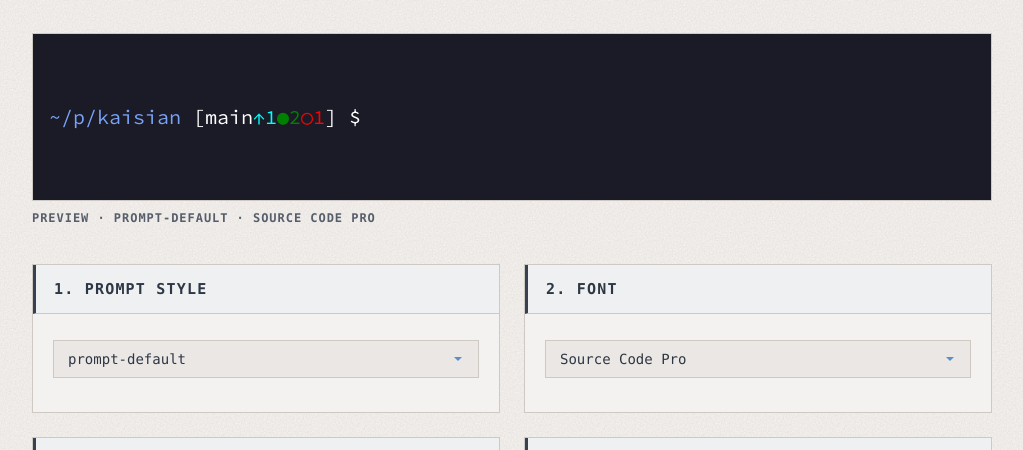
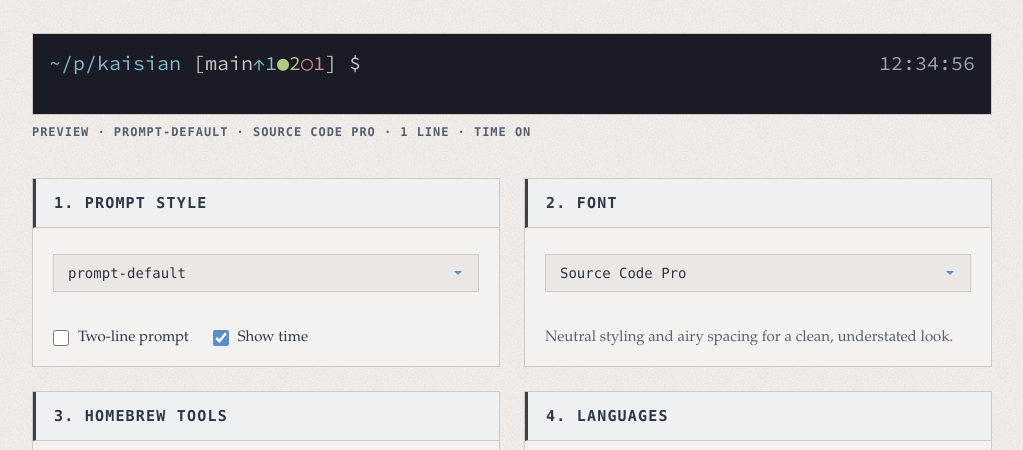
Before and after one commit to taiansu/kaisian, a plain HTML site: page web/index.html in a window 1280 px wide. Shown: the part 329-779 px from the top of the page, without its empty margins (128-1151 px from the left). Drawn offline with Linux system fonts and the light colour scheme.

Commit message:
feat: add configurable prompt layout and time options

```diff
--- a/web/index.html
+++ b/web/index.html
@@ -150,17 +150,60 @@
       padding: 14px 16px;
       min-height: 82px;
       overflow-x: auto;
-      white-space: pre;
+      white-space: normal;
       color: #e3e5e5;
       font-size: 18px;
       line-height: 1.5;
       box-sizing: border-box;
     }
     .preview-line {
-      display: block;
-      font-size: 20px;
+      display: flex;
+      align-items: baseline;
+      font-size: clamp(13px, 2vw, 20px);
       line-height: 1.5;
       min-height: 1.5em;
+    }
+    .preview-left {
+      flex: 0 0 auto;
+      white-space: pre;
+    }
+    .preview-time {
+      margin-left: auto;
+      padding-left: 1.5em;
+      flex-shrink: 0;
+      white-space: pre;
+      color: #9ca3b5;
+    }
+    .preview-time[hidden] {
+      display: none;
+    }
+    .prompt-options {
+      display: flex;
+      flex-wrap: wrap;
+      gap: 12px 24px;
+      padding: 16px 20px 0;
+      clear: both;
+    }
+    .prompt-option {
+      display: inline-flex;
+      align-items: center;
+      gap: 9px;
+      font-size: 15px;
+      cursor: pointer;
+    }
+    .prompt-option input {
+      margin: 0;
+      width: 16px;
+      height: 16px;
+      flex-shrink: 0;
+      accent-color: var(--accent);
+    }
+    .font-detail {
+      margin: 0;
+      padding: 16px 20px 0;
+      font-size: 15px;
+      line-height: 1.6;
+      color: var(--muted);
     }
     .preview-segment {
       display: inline;
@@ -391,6 +434,19 @@
       padding: 14px 20px 18px;
       border-top: 1px solid rgba(207, 201, 195, 0.35);
       clear: both;
+    }
+    .langs-section {
+      display: flex;
+      flex-direction: column;
+    }
+    .langs-section .custom-tools-wrap {
+      display: flex;
+      flex-direction: column;
+      flex: 1;
+    }
+    .langs-section .custom-tools-help {
+      margin-top: auto;
+      padding-top: 16px;
     }
     .custom-tools-label {
       display: block;
@@ -676,6 +732,7 @@
       { value: "rust", label: "rust" },
       { value: "ruby", label: "ruby" },
       { value: "bun", label: "bun" },
+      { value: "go", label: "go" },
     ];
     const FIXED_AGENTS = [
       { value: "codex", label: "Codex CLI", marker: "*" },
@@ -706,6 +763,9 @@
         language: "Language",
         groups: "1. Prompt style",
         fonts: "2. Font",
+        multiline: "Two-line prompt",
+        showTime: "Show time",
+        previewTime: "Example prompt timestamp",
         brew: "3. Homebrew tools",
         langs: "4. Languages",
         agents: "5. AI CLI",
@@ -742,6 +802,9 @@
         language: "語言",
         groups: "1. 提示字元樣式",
         fonts: "2. 字型",
+        multiline: "雙行顯示",
+        showTime: "顯示時間",
+        previewTime: "提示字元時間範例",
         brew: "3. 安裝工具",
         langs: "4. 程式語言",
         agents: "5. AI CLI",
@@ -779,6 +842,8 @@
       manifest: null,
       prompt: "",
       font: "",
+      multiline: false,
+      showTime: true,
       brew: new Set(),
       customBrewInput: "",
       langs: new Set(["python", "node"]),
@@ -1011,55 +1076,80 @@
       if (checked) set.add(value); else set.delete(value);
     }
 
+    let previewResizeObserver;
+
+    function fitPreviewTime() {
+      const clock = byId("preview-time");
+      if (!clock) return;
+      clock.hidden = false;
+      const left = clock.previousElementSibling;
+      clock.hidden = left.getBoundingClientRect().width + clock.getBoundingClientRect().width
+        > clock.parentElement.clientWidth;
+    }
+
     function renderPreview() {
+      previewResizeObserver?.disconnect();
       const container = byId("preview-content");
       container.replaceChildren();
       const promptGroup = state.manifest?.groups?.find(g => g.name === state.prompt);
       const font = state.manifest?.fonts?.find(f => f.cask === state.font || f.preview === state.font);
       const fontPreviewFamily = font?.preview || font?.family || "monospace";
       const fontStack = `"${fontPreviewFamily}", ui-monospace, "SF Mono", Menlo, Consolas, monospace`;
-
-      const panel = byId("preview-panel");
-      panel.style.fontFamily = fontStack;
+      byId("preview-panel").style.fontFamily = fontStack;
       container.style.fontFamily = fontStack;
 
-      const lines = promptGroup?.preview ?? [];
-      if (lines.length) {
-        for (const line of lines) {
-          const lineEl = document.createElement("div");
-          lineEl.className = "preview-line";
-          lineEl.style.fontFamily = fontStack;
-          for (const seg of line) {
-            const span = document.createElement("span");
-            span.className = "preview-segment";
-            span.style.fontFamily = fontStack;
-            if (seg.color) span.style.color = seg.color === "blue" ? "#7aa2f7" : seg.color;
-            if (seg.bg) span.style.backgroundColor = seg.bg;
-            renderSegmentText(span, seg.text);
-            lineEl.append(span);
-          }
-          container.append(lineEl);
+      // Preview metadata separates context from the input marker for every theme.
+      const [context = [], input = []] = promptGroup?.preview ?? [
+        [{ text: "~/p/kaisian" }], [{ text: "❯ " }],
+      ];
+      function appendLine(segments, withCursor = false) {
+        const row = document.createElement("div");
+        row.className = "preview-line";
+        const left = document.createElement("span");
+        left.className = "preview-left";
+        for (const segment of segments) {
+          const span = document.createElement("span");
+          span.className = "preview-segment";
+          if (segment.color) span.style.color = segment.color === "blue" ? "#7aa2f7" : segment.color;
+          if (segment.bg) span.style.backgroundColor = segment.bg;
+          renderSegmentText(span, segment.text);
+          left.append(span);
         }
+        if (withCursor) {
+          const cursor = document.createElement("span");
+          cursor.className = "preview-cursor";
+          cursor.setAttribute("aria-hidden", "true");
+          left.append(cursor);
+        }
+        row.append(left);
+        container.append(row);
+        return row;
+      }
+
+      let inputRow;
+      if (state.multiline) {
+        appendLine(context);
+        inputRow = appendLine(input, true);
       } else {
-        const lineEl = document.createElement("div");
-        lineEl.className = "preview-line";
-        lineEl.style.fontFamily = fontStack;
-        const span = document.createElement("span");
-        span.className = "preview-segment";
-        span.textContent = state.prompt ? `~/p/kaisian ❯` : "";
-        span.style.fontFamily = fontStack;
-        lineEl.append(span);
-        container.append(lineEl);
-      }
-
-      const cursor = document.createElement("span");
-      cursor.className = "preview-cursor";
-      cursor.setAttribute("aria-hidden", "true");
-      container.lastElementChild?.append(cursor);
+        inputRow = appendLine([...context, { text: " " }, ...input], true);
+      }
+      if (state.showTime) {
+        const clock = document.createElement("span");
+        clock.id = "preview-time";
+        clock.className = "preview-time";
+        clock.textContent = "12:34:56";
+        clock.setAttribute("aria-label", text("previewTime"));
+        inputRow.append(clock);
+        previewResizeObserver = new ResizeObserver(fitPreviewTime);
+        previewResizeObserver.observe(inputRow);
+        previewResizeObserver.observe(inputRow.firstElementChild);
+        fitPreviewTime();
+      }
 
       const promptName = promptGroup?.name || state.prompt || "";
       const fontName = font?.preview || font?.family || "";
-      byId("preview-caption").textContent = `PREVIEW · ${promptName} · ${fontName}`;
+      byId("preview-caption").textContent = `PREVIEW · ${promptName} · ${fontName}`
+        + ` · ${state.multiline ? "2 LINES" : "1 LINE"} · TIME ${state.showTime ? "ON" : "OFF"}`;
     }
 
     function renderPromptSection() {
@@ -1091,6 +1181,25 @@
 
       wrap.append(selectEl);
       fieldset.append(wrap);
+
+      const options = document.createElement("div");
+      options.className = "prompt-options";
+      for (const key of ["multiline", "showTime"]) {
+        const label = document.createElement("label");
+        label.className = "prompt-option";
+        const input = document.createElement("input");
+        Object.assign(input, { type: "checkbox", id: key, name: key, checked: state[key] });
+        input.addEventListener("change", () => {
+          state[key] = input.checked;
+          renderPreview();
+          buildCommand();
+        });
+        const title = document.createElement("span");
+        title.textContent = text(key);
+        label.append(input, title);
+        options.append(label);
+      }
+      fieldset.append(options);
     }
 
     function renderFontSection() {
@@ -1103,6 +1212,7 @@
       selectEl.name = "font";
       selectEl.className = "styled-select";
       selectEl.setAttribute("aria-label", text("fonts"));
+      selectEl.setAttribute("aria-describedby", "font-detail");
 
       for (const font of state.manifest.fonts) {
         const opt = document.createElement("option");
@@ -1122,16 +1232,28 @@
         }
       });
 
+      const detail = document.createElement("p");
+      detail.id = "font-detail";
+      detail.className = "font-detail";
+      detail.setAttribute("aria-live", "polite");
+      function updateDetail() {
+        const selected = state.manifest.fonts.find(font => font.cask === state.font);
+        detail.textContent = selected ? description(selected) : "";
+      }
+
       selectEl.addEventListener("change", event => {
         const val = event.target.value;
         const found = state.manifest.fonts.find(f => f.cask === val || f.preview === val);
         state.font = found ? found.cask : val;
+        updateDetail();
         renderPreview();
         buildCommand();
       });
 
       wrap.append(selectEl);
       fieldset.append(wrap);
+      updateDetail();
+      fieldset.append(detail);
     }
 
     function appendCustomToolsField(fieldset, {
@@ -1220,6 +1342,7 @@
 
     function renderLangsSection() {
       const fieldset = section("langs");
+      fieldset.classList.add("langs-section");
       for (const lang of FIXED_LANGS) {
         choice(
           fieldset,
@@ -1229,10 +1352,7 @@
           lang.label,
           "",
           state.langs.has(lang.value),
-          checked => {
-            select(state.langs, lang.value, checked);
-            updateCustomLangsUI();
-          }
+          checked => select(state.langs, lang.value, checked)
         );
       }
 
@@ -1460,6 +1580,7 @@
         parts.push("--prompt", state.prompt);
       }
       if (state.font) parts.push("--font", state.font);
+      parts.push("--multiline", String(state.multiline), "--show-time", String(state.showTime));
       if (brewList.length) parts.push("--brew", brewList.join(","));
       if (langs.length) parts.push("--langs", langs.join(","));
       if (agents.length) parts.push("--agents", agents.join(","));
```
Also changed, not shown: web/fixtures/manifest.json, 3 other files.
